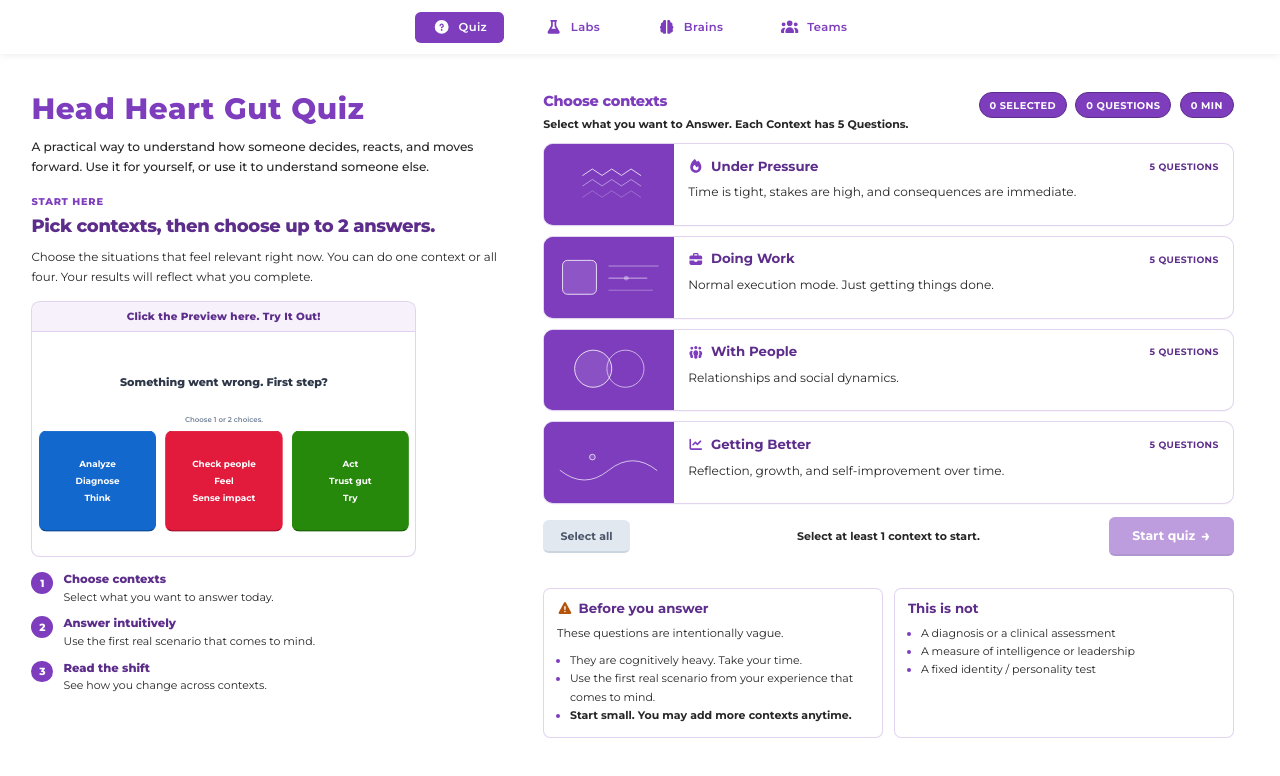
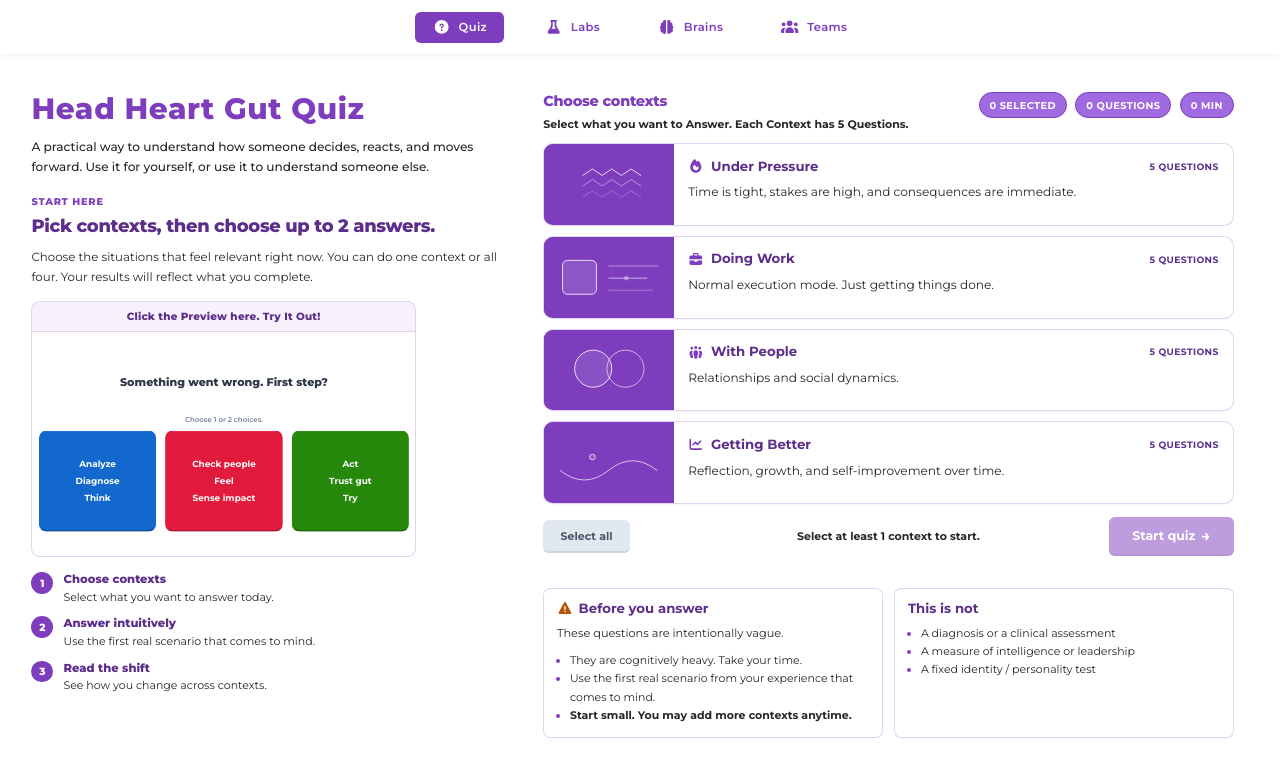
Before and after one commit to Jodistroyer/HHG-team-quiz-1, a React (Vite) app: page / in a window 1280 px wide. Shown: the top 776 px of the page. Built offline with nearby package versions, Linux system fonts and the light colour scheme.

Commit message:
lighter header right for quizintro

```diff
--- a/src/components/Quiz/QuizIntro.css
+++ b/src/components/Quiz/QuizIntro.css
@@ -8,6 +8,7 @@
 .quiz-intro-page {
   --qi-purple: #7d3dbd;
   --qi-purple-deep: #5c2d8a;
+  --qi-purple-light: #a06be0;
   --qi-surface: #ffffff;
   --qi-line: rgba(125, 61, 189, 0.22);
   --qi-body: #262626;
@@ -289,9 +290,9 @@
 }
 
 .quiz-intro-contexts__header-right .quiz-intro-pill {
-  background: var(--qi-purple);
+  background: var(--qi-purple-light);
   color: #ffffff;
-  border-color: var(--qi-purple-deep);
+  border-color: var(--qi-purple);
 }
 
 .quiz-intro-contexts__title {
```
